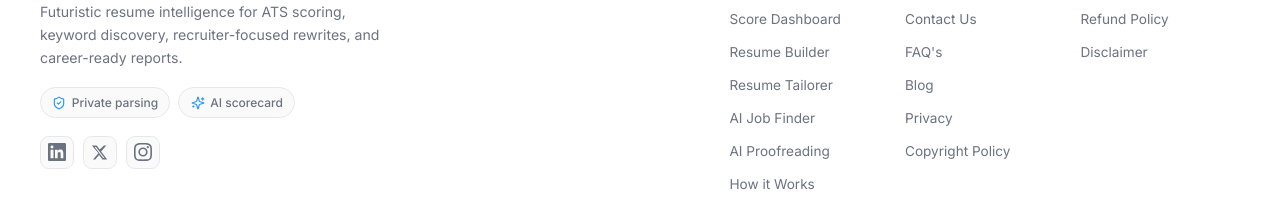
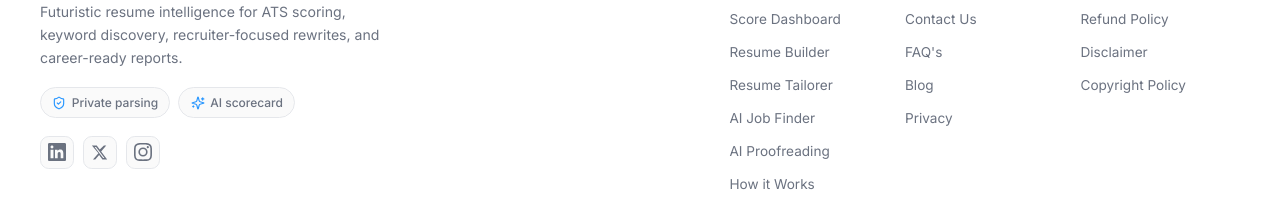
Before and after one commit to manavtiwari1/CVMind-AI, a React (Vite) app in the folder frontend/: page / in a window 1280 px wide. Shown: the part 8498-8715 px from the top of the page. Built offline with nearby package versions, Linux system fonts and the light colour scheme; no server answers.

Commit message:
chore: move Copyright Policy footer link from Resources to Legal
Co-Authored-By: Claude Fable 5 <noreply@anthropic.com>

```diff
--- a/frontend/src/components/Footer.tsx
+++ b/frontend/src/components/Footer.tsx
@@ -97,7 +97,6 @@ export default function Footer({ setCurrentPage }: FooterProps) {
               <button className="footer-link" onClick={() => setCurrentPage('faq')}>FAQ's</button>
               <button className="footer-link" onClick={() => setCurrentPage('blog')}>Blog</button>
               <button className="footer-link" onClick={() => setCurrentPage('privacy')}>Privacy</button>
-              <button className="footer-link" onClick={() => setCurrentPage('copyright-policy')}>Copyright Policy</button>
             </div>
 
             {/* Legal column */}
@@ -106,6 +105,7 @@ export default function Footer({ setCurrentPage }: FooterProps) {
               <button className="footer-link" onClick={() => setCurrentPage('terms')}>Terms &amp; Conditions</button>
               <button className="footer-link" onClick={() => setCurrentPage('refund-policy')}>Refund Policy</button>
               <button className="footer-link" onClick={() => setCurrentPage('disclaimer')}>Disclaimer</button>
+              <button className="footer-link" onClick={() => setCurrentPage('copyright-policy')}>Copyright Policy</button>
             </div>
           </div>
         </div>
```
